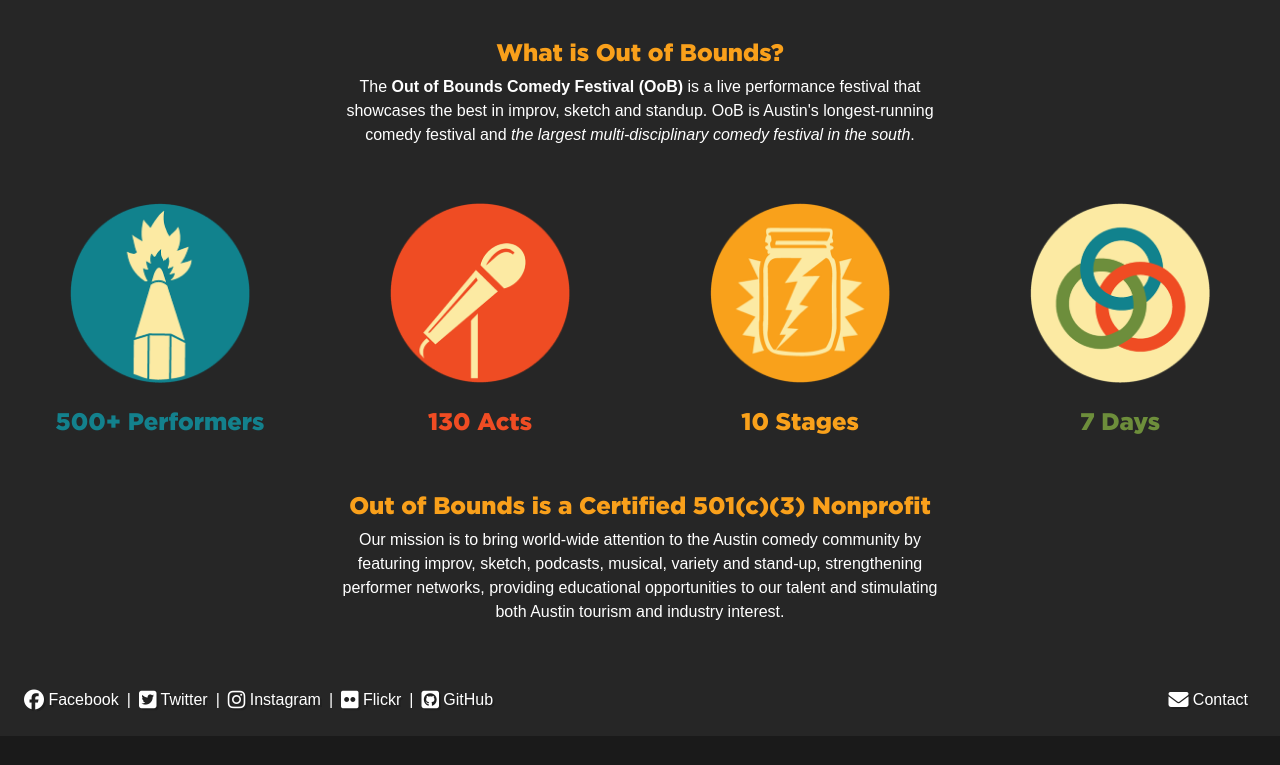
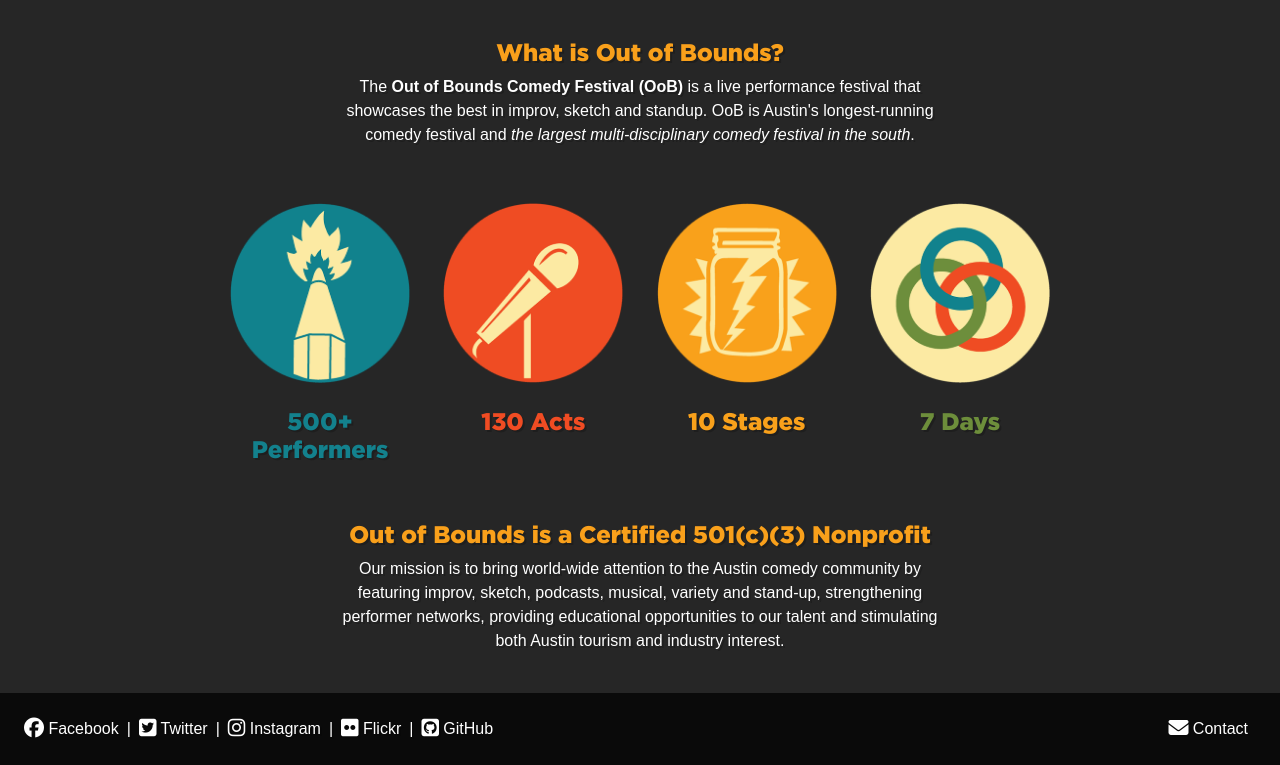
Before and after one commit to oobfest/website-old, a website: page index.pug in a window 1280 px wide. Shown: the part 908-1673 px from the top of the page. Before the commit the page ends 1644 px from the top, so only its background shows below. Drawn offline with nearby package versions, Linux system fonts and the light colour scheme; files that its build step writes are made by us from their sources; a web font is replaced by a local one.

Commit message:
More style changes

```diff
--- a/css/custom.css
+++ b/css/custom.css
@@ -1,16 +1,13 @@
-@import url('https://fonts.googleapis.com/css?family=Raleway:400,600,800');
-@import url('https://fonts.googleapis.com/css?family=Roboto:700');
-
 @font-face { font-family: 'gotham-black'; src: url(../font/gotham-black.ttf); }
 @font-face { font-family: 'gotham-book'; src: url(../font/gotham-book.ttf); }
 
 body {
 	color: white;
 	font-family: 'gotham-book', sans-serif;
-
 	background: url('../img/marcella-arguello-cropped-dark.jpeg') no-repeat bottom center fixed;
 	background-size: cover;
 	background-color: #1A1A1A;
+	text-shadow: 2px 2px 0px rgba(0,0,0,0.2);
 }
 
 h1 {
@@ -38,8 +35,10 @@
 	padding-top: 1em;
 }
 
+footer { background-color: #0a0a0a; }
+
 .full-height { min-height: 100vh; max-height: 1080px;}
-.dark-background { background-color: #262626; }
+.dark-background  { background-color: #262626; }
 
 .color-red 		{ color:#f04c23; }
 .color-blue		{ color:#13818d; }
--- a/index.pug
+++ b/index.pug
@@ -44,7 +44,7 @@
 						p.mt-1
 							a(href="#learn-more") Learn More
 				.row.justify-content-center.dark-background.mt-3.pb-4(id="learn-more")
-					.col-sm-6.text-center.m-3
+					.col-md-6.text-center.m-3
 						h4 What is Out of Bounds?
 						p The
 							strong Out of Bounds Comedy Festival (OoB)
@@ -54,26 +54,26 @@
 				//.row.text-center.dark-background
 					.col
 						h3 Last Year's Stats
-				.row.text-center.dark-background.pb-4
-					.col-sm-3
+				.row.text-center.dark-background.pb-4.justify-content-center
+					.col-md-2
 						img.icon(src="img/icon-sketch.png")
 						h4.color-blue 500+ Performers
-					.col-sm-3
+					.col-md-2
 						img.icon(src="img/icon-standup.png")
 						h4.color-red 130 Acts
-					.col-sm-3
+					.col-md-2
 						img.icon(src="img/icon-improv.png")
 						h4.color-orange 10 Stages
-					.col-sm-3
+					.col-md-2
 						img.icon(src="img/icon-variety.png")
 						h4.color-green 7 Days
 
 				.row.text-center.dark-background.pb-4.justify-content-center
-					.col-sm-6
+					.col-md-6
 						h4 Out of Bounds is a Certified 501(c)(3) Nonprofit
 						p Our mission is to bring world-wide attention to the Austin comedy community by featuring improv, sketch, podcasts, musical, variety and stand-up, strengthening performer networks, providing educational opportunities to our talent and stimulating both Austin tourism and industry interest.
 
-			footer.dark-background
+			footer
 				.navbar.navbar-expand-md.justify-content-between.navbar-dark
 					#footer-menu.collapse.navbar-collapse
 						ul.navbar-nav.form-inline
```
Also changed, not shown: index.html.
